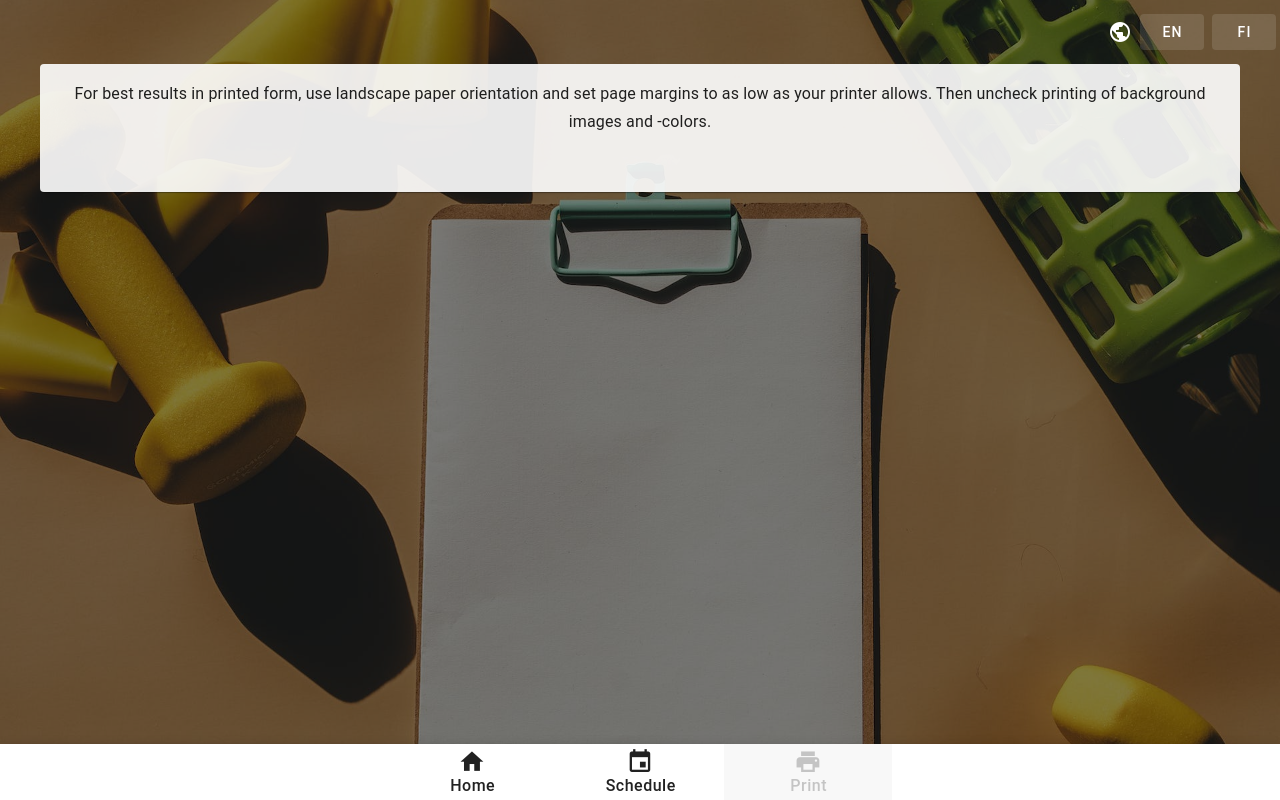
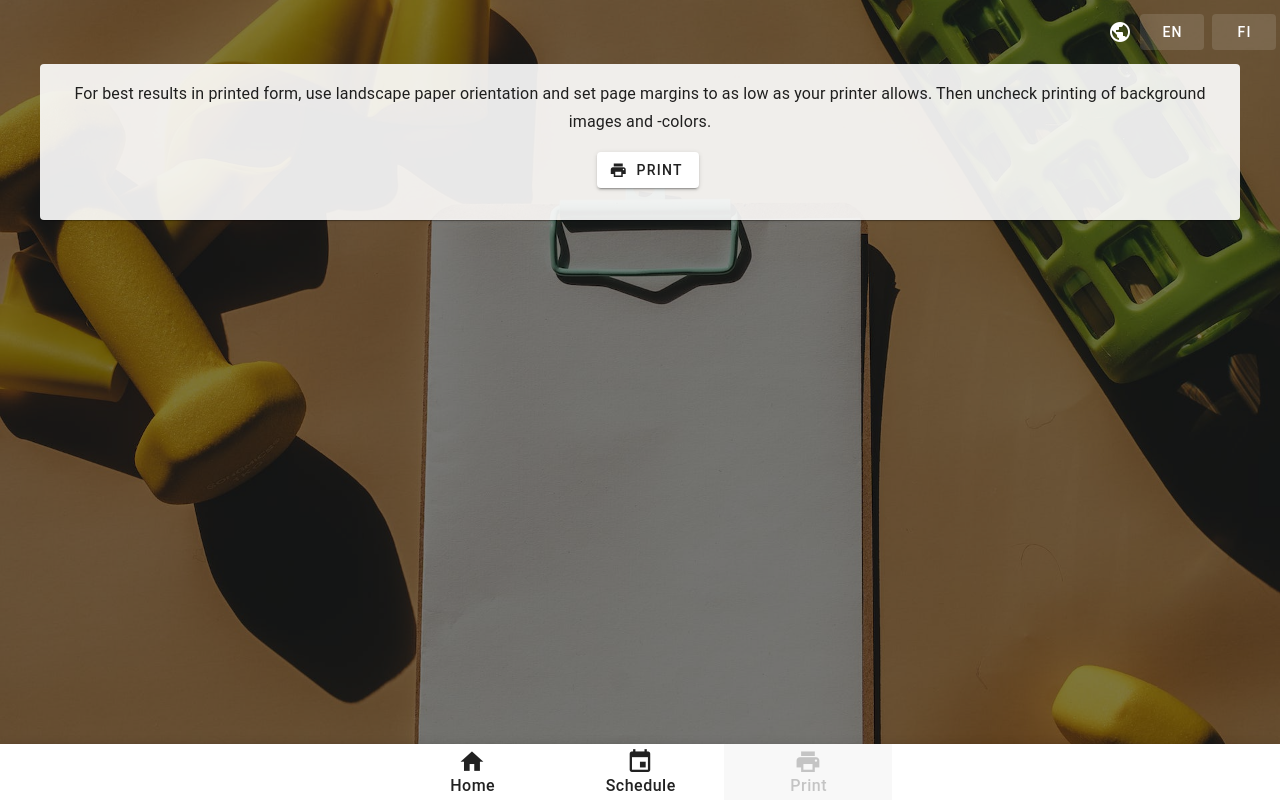
Before and after one commit to ajuvonen/getfit, a Vue app: page /print in a window 1280 px wide. Built offline with nearby package versions, Linux system fonts and the light colour scheme.

Commit message:
Add calendar download option

```diff
--- a/src/components/ScheduleSettings.vue
+++ b/src/components/ScheduleSettings.vue
@@ -44,7 +44,7 @@ const getDisabledDays = computed(() =>
 );
 
 const rules = computed(() => ({
-  // name: {maxLength: maxLength(30)},
+  name: {maxLength: maxLength(30)},
   defaultDuration: {
     required,
     between: between(0, settings.value.unitOfTime === 'm' ? 360 : 6),
@@ -55,7 +55,7 @@ const rules = computed(() => ({
   },
 }));
 
-// const [name, nameErrors] = useValidatedRef(settings, 'name', rules);
+const [name, nameErrors] = useValidatedRef(settings, 'name', rules);
 const [duration, durationErrors] = useValidatedRef(settings, 'defaultDuration', rules);
 </script>
 <template>
@@ -71,7 +71,7 @@ const [duration, durationErrors] = useValidatedRef(settings, 'defaultDuration',
             <h2 class="text-h5">{{ $t('settings.title') }}</h2>
           </v-expansion-panel-title>
           <v-expansion-panel-text>
-            <!-- <v-text-field
+            <v-text-field
               id="schedule-settings-program-name"
               class="schedule-settings-input--wide"
               v-model="name"
@@ -80,7 +80,7 @@ const [duration, durationErrors] = useValidatedRef(settings, 'defaultDuration',
               maxlength="30"
               counter
               variant="underlined"
-            /> -->
+            />
             <v-label for="schedule-settings-start-of-week">{{
               $t('settings.startOfWeek')
             }}</v-label>
--- a/src/i18n/en.json
+++ b/src/i18n/en.json
@@ -69,11 +69,13 @@
     "3": "Heavy"
   },
   "print": {
+    "download": "Download Calendar File",
+    "filename": "TraningSchedule",
     "guide": "For best results in printed form, use landscape paper orientation and set page margins to as low as your printer allows. Then uncheck printing of background images and -colors.",
     "instructions": "Instructions",
     "notes": "Notes",
-    "supplement": "Supplement for Week {0}",
-    "title": "Print Schedule"
+    "print": "Print",
+    "supplement": "Supplement for Week {0}"
   },
   "routes": {
     "home": "Home",
--- a/src/i18n/fi.json
+++ b/src/i18n/fi.json
@@ -69,11 +69,13 @@
     "3": "Raskas"
   },
   "print": {
+    "download": "Lataa kalenteritiedosto",
+    "filename": "Harjoitusohjelma",
     "guide": "Parhaan lopputuloksen saavuttamiseksi, tulosta vaakasuunnassa ja aseta sivun marginaalit niin alhaiseksi, kuin mahdollista. Poista sen jälkeen taustakuvien ja -värien tulostus käytöstä.",
     "instructions": "Ohjeet",
     "notes": "Muistiinpanot",
-    "supplement": "Lisämateriaali viikolle {0}",
-    "title": "Tulosta ohjelma"
+    "print": "Tulosta",
+    "supplement": "Lisämateriaali viikolle {0}"
   },
   "routes": {
     "home": "Etusivu",
--- a/src/views/PrintView.vue
+++ b/src/views/PrintView.vue
@@ -1,18 +1,25 @@
 <script setup lang="ts">
 import {computed} from 'vue';
 import {storeToRefs} from 'pinia';
+import {createEvents} from 'ics';
 import useWeekDays from '@/hooks/weekdays';
 import useScreenSize from '@/hooks/screenSize';
 import {useScheduleStore} from '@/stores/schedule';
 import type {Week} from '@/types';
+import useCalendarExport from '@/hooks/calendarExport';
 import SimpleTrainingCard from '@/components/SimpleTrainingCard.vue';
 import WeekSupplement from '@/components/WeekSupplement.vue';
 import PrintViewTable from '@/components/PrintViewTable.vue';
+import { useI18n } from 'vue-i18n';
 
 const scheduleStore = useScheduleStore();
 const {settings, weeks} = storeToRefs(scheduleStore);
 
 const {isSmallScreen, isMediumScreen} = useScreenSize();
+
+const {t} = useI18n();
+
+const {createCalendarEvents} = useCalendarExport();
 
 const {shortWeekdays, getShortDate, getDisplayWeekNumber, getDateInterval} = useWeekDays();
 
@@ -22,6 +29,30 @@ const trainingsByDay = computed(
       week.trainings.filter(({dayIndex}) => dayIndex === weekdayIndex),
     ),
 );
+
+const downloadICS = async () => {
+  const events = createCalendarEvents(weeks.value, settings.value);
+  const {value, error} = createEvents(events);
+  if (error) {
+    console.error(error);
+  } else if (value) {
+    const file = new File([value], t('print.filename'), {type: 'text/calendar'});
+    const url = URL.createObjectURL(file);
+
+    const anchor = document.createElement('a');
+    anchor.href = url;
+    anchor.download = t('print.filename');
+    document.body.appendChild(anchor);
+    anchor.click();
+    document.body.removeChild(anchor);
+
+    URL.revokeObjectURL(url);
+  }
+};
+
+const print = () => {
+  window.print();
+};
 </script>
 
 <template>
@@ -31,12 +62,12 @@ const trainingsByDay = computed(
     :rounded="isSmallScreen || isMediumScreen ? 0 : 'rounded'"
   >
     <v-card-text>
-      <p class="text-center text-subtitle-1 mb-10 d-print-none">{{ $t('print.guide') }}</p>
-      <div
-        v-for="(week, weekIndex) in weeks"
-        :key="week.id"
-        class="print-view__table-container"
-      >
+      <p class="text-center text-subtitle-1 d-print-none">{{ $t('print.guide') }}</p>
+      <div class="d-print-none d-flex justify-center my-4">
+        <v-btn v-if="settings.startDate" prepend-icon="mdi-calendar" @click="downloadICS">{{ $t('print.download') }}</v-btn>
+        <v-btn prepend-icon="mdi-printer" @click="print" class="ml-4">{{ $t('print.print') }}</v-btn>
+      </div>
+      <div v-for="(week, weekIndex) in weeks" :key="week.id" class="print-view__table-container">
         <print-view-table :data-test-id="`week-${weekIndex}-table`">
           <template #title>
             <div class="d-flex align-center">
```
